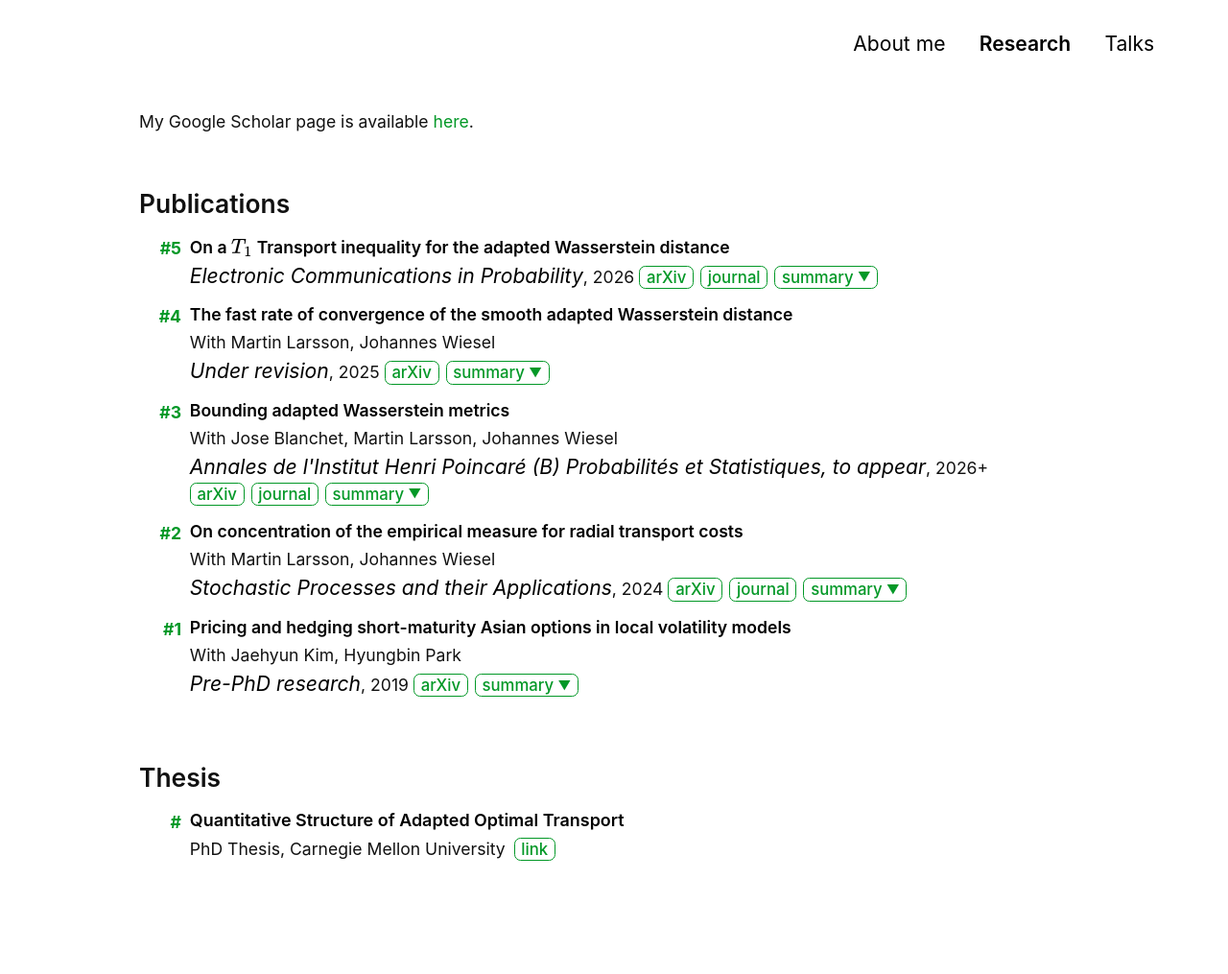
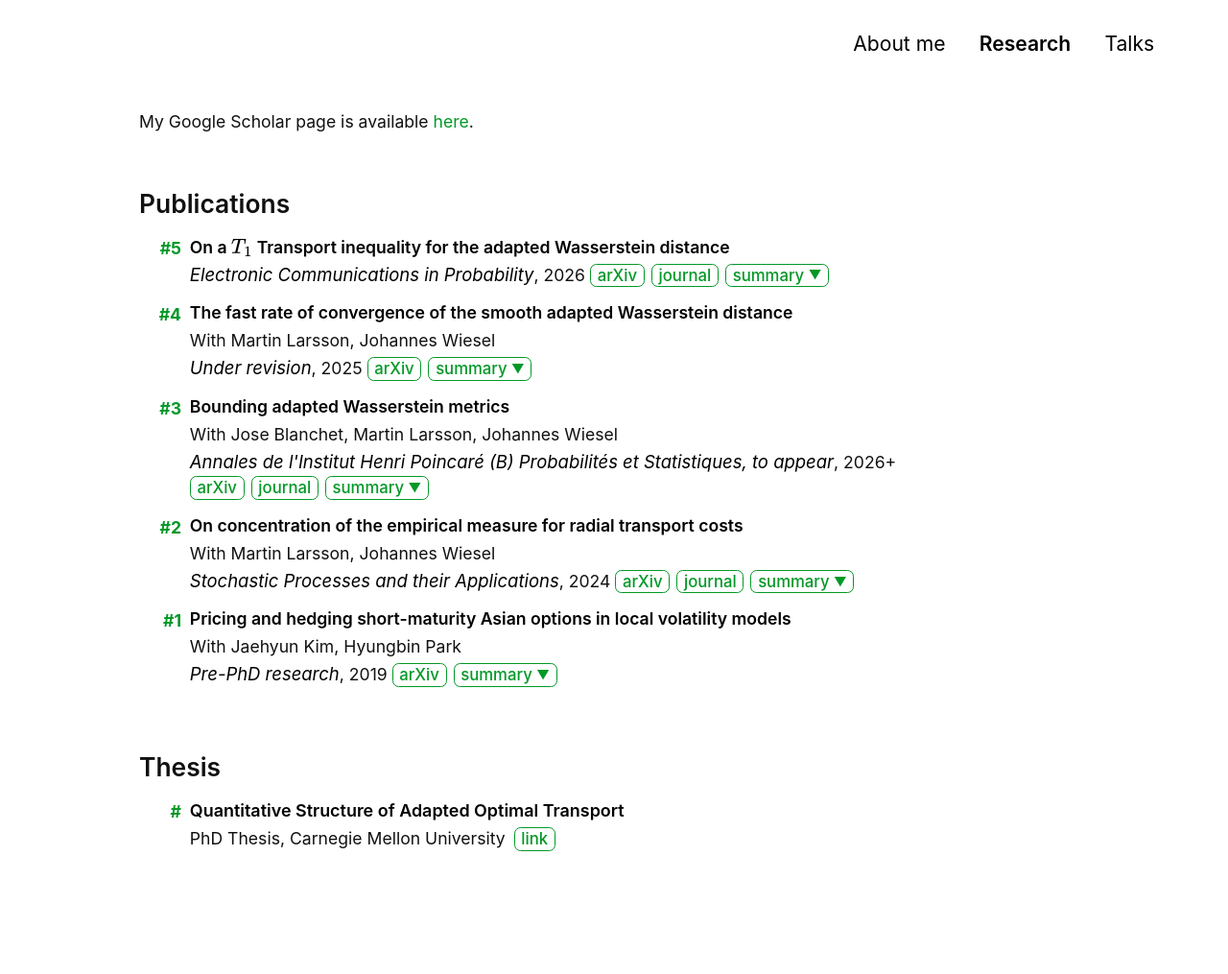
Before and after one commit to Jonghwap/Jonghwap.github.io, a Jekyll site: the page built from research.md, in a window 1280 px wide. Shown: the whole page at 96% size. Built offline with Jekyll 4.4.1, drawn with Linux system fonts in a browser that asks for light colours; a style sheet for code colours, icons or effects is not loaded.

Commit message:
Update style-no-dark-mode.scss

```diff
--- a/assets/css/style-no-dark-mode.scss
+++ b/assets/css/style-no-dark-mode.scss
@@ -181,7 +181,7 @@
 
 .publication-venue {
   font-family: Inter, -apple-system, BlinkMacSystemFont, "Segoe UI", sans-serif;    // 저널명 customize하는 곳
-  font-size: 1.2rem;
+  font-size: 1.05rem;
   font-style: italic;
   font-weight: 450;
   line-height: 1.35;
```
